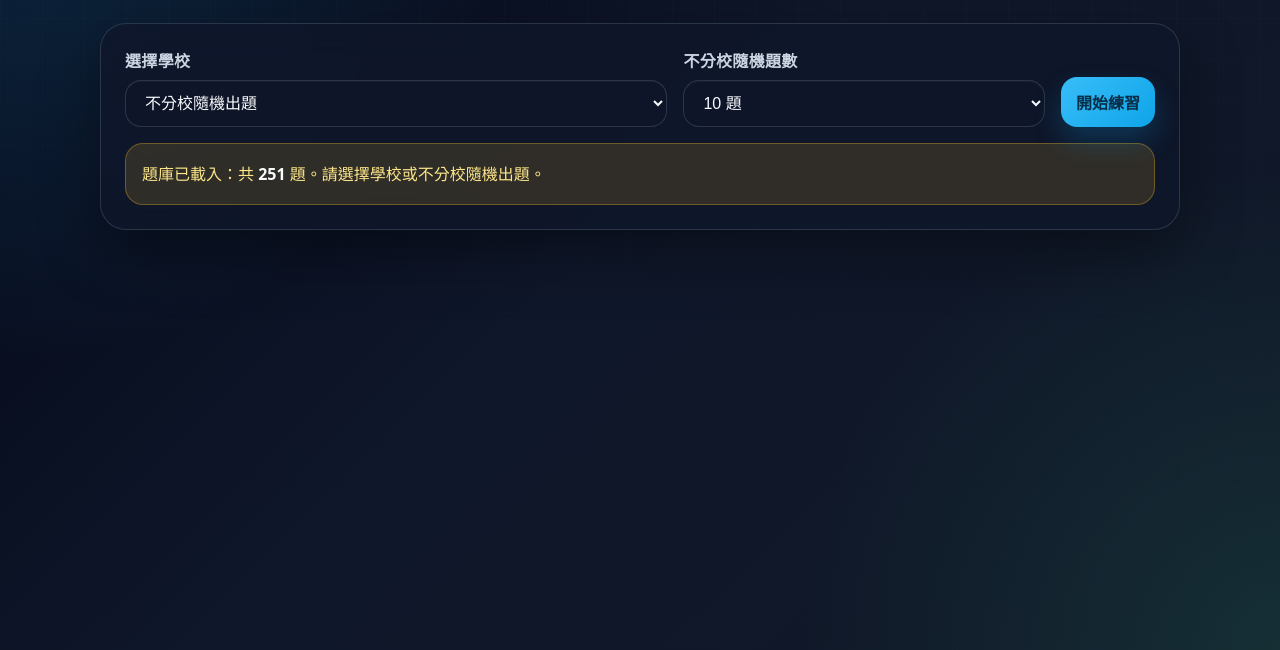
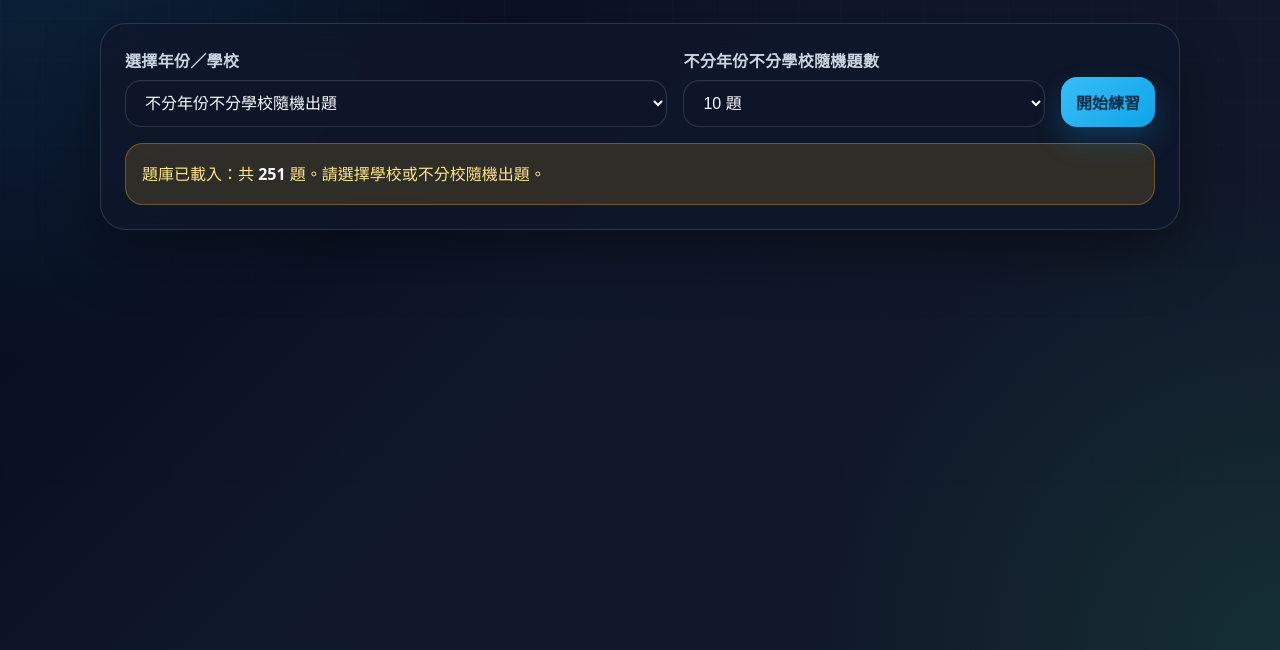
Before and after one commit to Edwina-english-class/past-papers-teacher-english, a plain HTML site: page index.html in a window 1280 px wide. Shown: the part 150-800 px from the top of the page. Drawn offline with Linux system fonts and the light colour scheme.

Commit message:
Update index.html

```diff
--- a/index.html
+++ b/index.html
@@ -451,14 +451,14 @@
     <section class="panel">
       <div class="controls">
         <div class="field">
-          <label for="schoolSelect">選擇學校</label>
+          <label for="schoolSelect">選擇年份／學校</label>
           <select id="schoolSelect">
             <option value="">題庫載入中...</option>
           </select>
         </div>
 
         <div class="field" id="countField">
-          <label for="countSelect">不分校隨機題數</label>
+          <label for="countSelect">不分年份不分學校隨機題數</label>
           <select id="countSelect">
             <option value="10">10 題</option>
             <option value="20">20 題</option>
@@ -509,6 +509,14 @@
 
     const JSON_FILE = "questions.json";
     const RANDOM_ALL = "__RANDOM_ALL__";
+
+    function getGroupKey(question) {
+      return `${question.school}__${question.year || "未標示學年"}`;
+    }
+
+    function getGroupLabel(question) {
+      return `${question.year || "未標示學年"}｜${question.school}`;
+    }
 
     let allQuestions = [];
     let currentQuestions = [];
@@ -714,11 +722,31 @@
     }
 
     function buildSchoolOptions() {
-      const schools = [...new Set(allQuestions.map(q => q.school))].sort((a, b) => a.localeCompare(b, "zh-Hant"));
+      const groupMap = new Map();
+
+      allQuestions.forEach(q => {
+        const key = getGroupKey(q);
+        if (!groupMap.has(key)) {
+          groupMap.set(key, {
+            key,
+            label: getGroupLabel(q),
+            school: q.school,
+            year: q.year || "未標示學年",
+            count: 0
+          });
+        }
+        groupMap.get(key).count++;
+      });
+
+      const groups = [...groupMap.values()].sort((a, b) => {
+        const yearCompare = b.year.localeCompare(a.year, "zh-Hant", { numeric: true });
+        if (yearCompare !== 0) return yearCompare;
+        return a.school.localeCompare(b.school, "zh-Hant");
+      });
 
       schoolSelect.innerHTML = `
-        <option value="${RANDOM_ALL}">不分校隨機出題</option>
-        ${schools.map(school => `<option value="${escapeHTML(school)}">${escapeHTML(school)}</option>`).join("")}
+        <option value="${RANDOM_ALL}">不分年份不分學校隨機出題</option>
+        ${groups.map(group => `<option value="${escapeHTML(group.key)}">${escapeHTML(group.label)}（${group.count} 題）</option>`).join("")}
       `;
 
       toggleCountField();
@@ -739,7 +767,7 @@
         const selectedCount = Number(countSelect.value);
         currentQuestions = pool.slice(0, Math.min(selectedCount, pool.length));
       } else {
-        pool = allQuestions.filter(q => q.school === selectedSchool);
+        pool = allQuestions.filter(q => getGroupKey(q) === selectedSchool);
         currentQuestions = shuffle(pool);
       }
 
```
